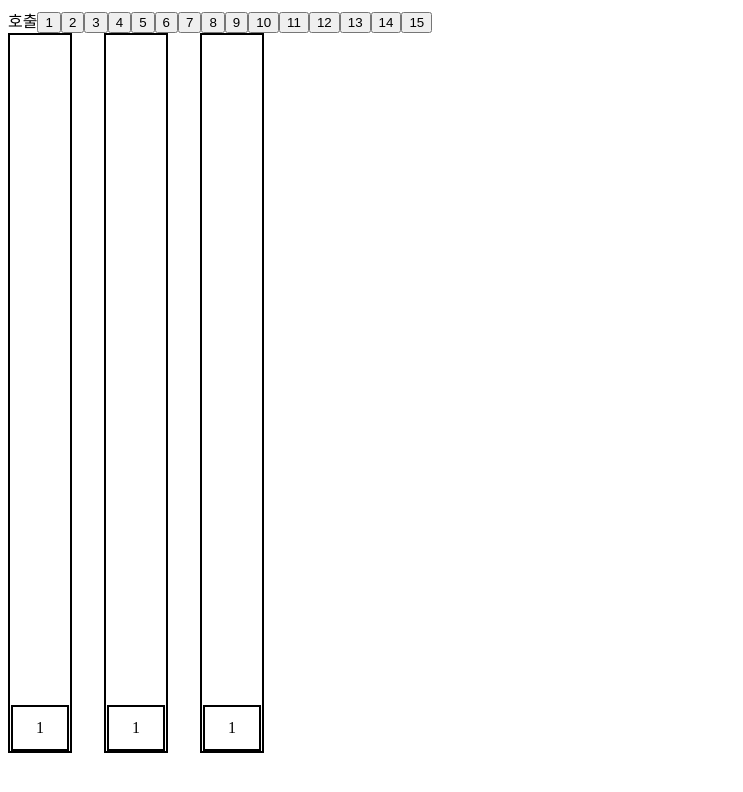
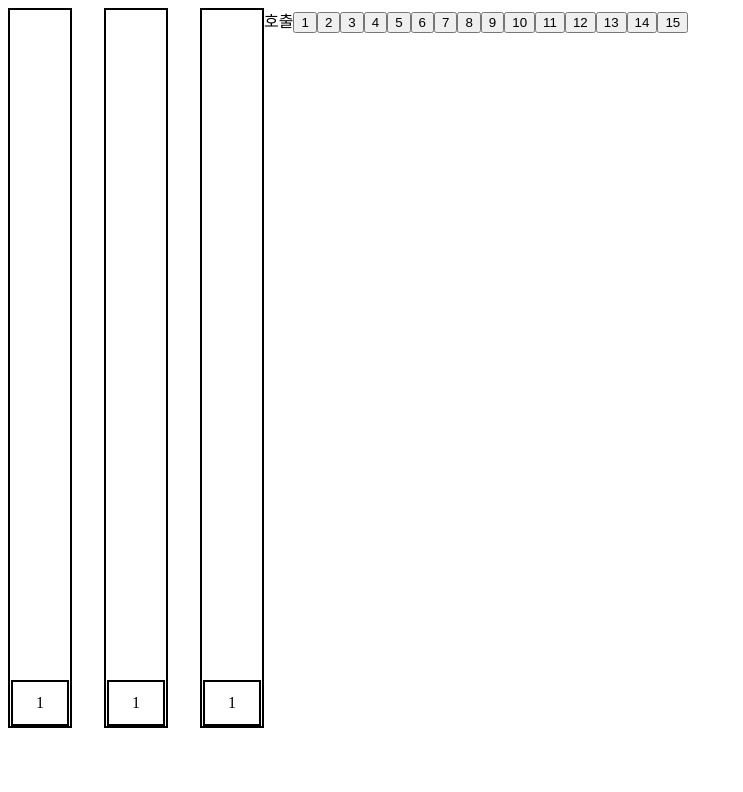
Before and after one commit to tnraro/elevator-demo, a React (Vite) app: page / in a window 1280 px wide. Shown: the top 792 px of the page, without its empty margins (0-743 px from the left). Built offline with nearby package versions, Linux system fonts and the light colour scheme.

Commit message:
change main container ui

```diff
--- /dev/null
+++ b/src/app.module.css
@@ -0,0 +1,4 @@
+.container {
+  display: grid;
+  grid-template-columns: max-content 1fr;
+}
--- a/src/app.tsx
+++ b/src/app.tsx
@@ -3,6 +3,7 @@
 import { Elevator } from "./features/elevator";
 import { ElevatorShaft } from "./features/elevator-shaft";
 import { FloorButton } from "./features/floor-button";
+import styles from "./app.module.css";
 
 interface Elevator {
   id: number;
@@ -33,17 +34,7 @@
   const buttons = useButtons();
 
   return (
-    <>
-      <div>
-        <span>
-          호출
-        </span>
-        {buttons.map(button => (
-          <FloorButton key={button.id} {...button} onClick={(floor) => {
-            callElevator(floor);
-          }} />
-        ))}
-      </div>
+    <div className={styles.container}>
       <div className="elevator-container">
         {elevators.map((elevator) => (
           <ElevatorShaft
@@ -57,7 +48,17 @@
           </ElevatorShaft>
         ))}
       </div>
-    </>
+      <div>
+        <span>
+          호출
+        </span>
+        {buttons.map(button => (
+          <FloorButton key={button.id} {...button} onClick={(floor) => {
+            callElevator(floor);
+          }} />
+        ))}
+      </div>
+    </div>
   )
 
   function callElevator(floor: number) {
```
